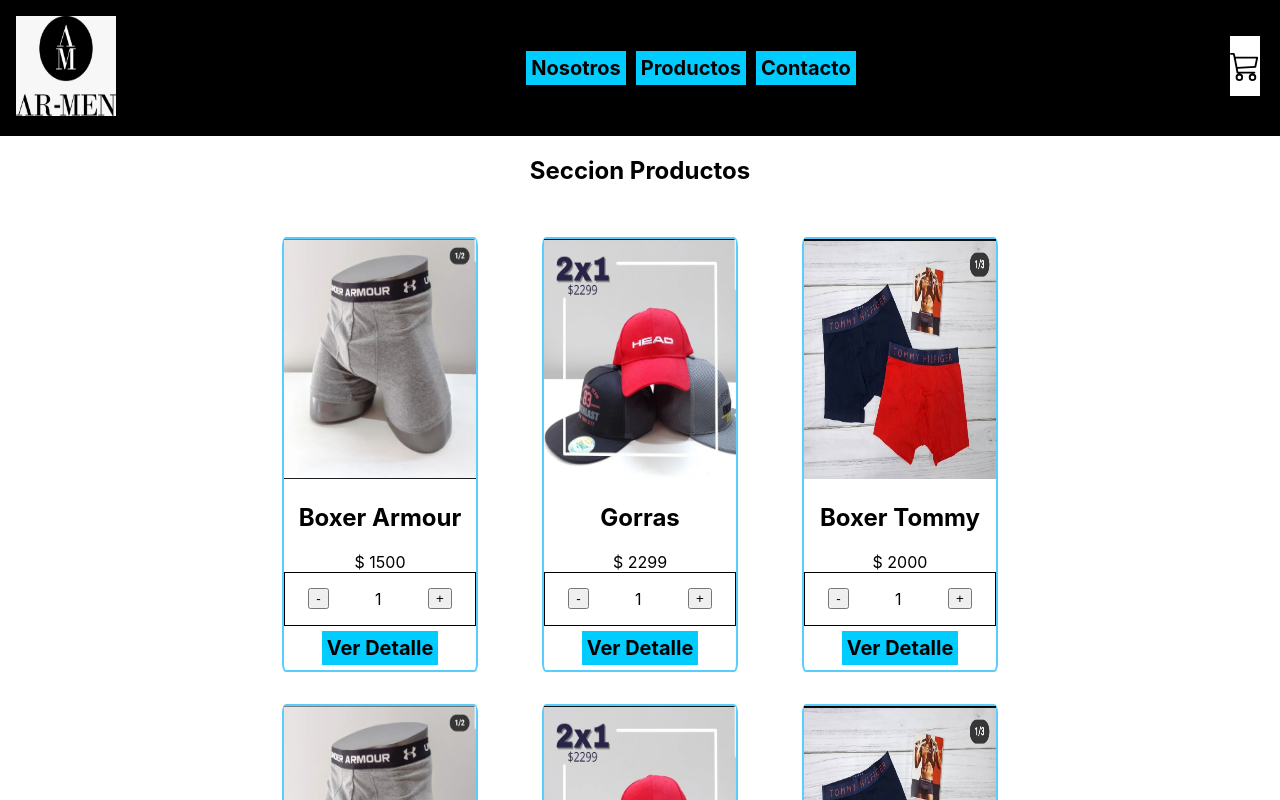
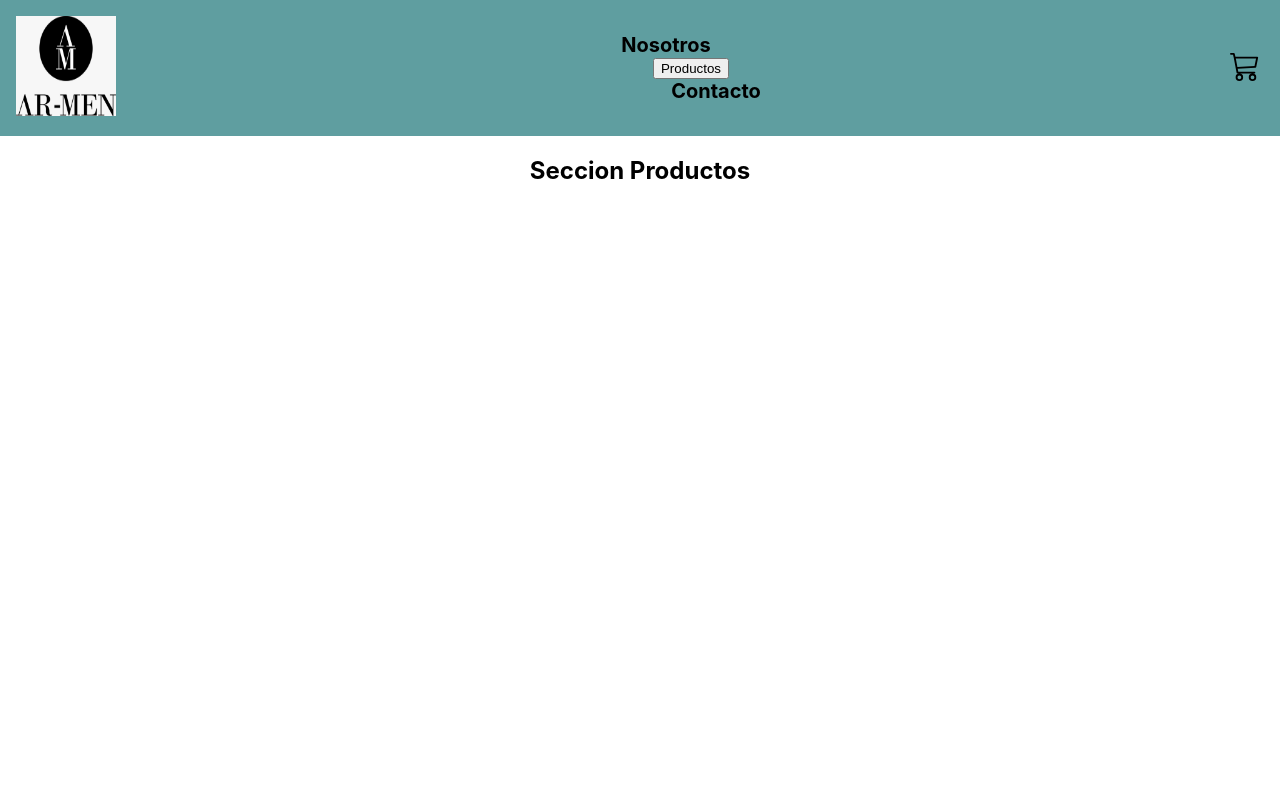
Before and after one commit to Marcos-calisse/ArmenProyectoReact, a React (Create React App) app: page /productos/1 in a window 1280 px wide. Shown: the top 800 px of the page. Built offline with nearby package versions, Linux system fonts and the light colour scheme.

Commit message:
intentando mejorar la pre-entrega

```diff
--- a/src/Components/Cart/cart.css
+++ b/src/Components/Cart/cart.css
@@ -1,5 +1,5 @@
 .img-carrito{
-    background-color: white;
+
     width: 60px;
     height: 60px;
 }
--- a/src/Components/Nav/NavBar.css
+++ b/src/Components/Nav/NavBar.css
@@ -1,6 +1,6 @@
 .nav-bar{
     width: 100%;
-    background-color: black;
+    background-color: cadetblue;
     display: flex;
     flex-direction: row;
     justify-content: space-between;
@@ -14,13 +14,16 @@
     text-decoration: none;
     font-size: 20px;
     font-weight: bold;
-    background-color: rgb(0, 204, 255);
     padding: 5px;
 }
 
 .nav-list li{
     display: inline;
-    margin: 5px;
+    margin: 50px;
+}
+
+.nav-list li:hover{
+    background-color: white
 }
 
 .cartContainer{
--- a/src/Components/Nav/NavBar.js
+++ b/src/Components/Nav/NavBar.js
@@ -2,9 +2,16 @@
 import Navbar from 'react-bootstrap/Navbar'
 import Cart from '../Cart/Cart'
 import { Link } from 'react-router-dom'
+import Dropdown from 'react-bootstrap/Dropdown'
 
 
 const NavBar = () => {
+
+    const categorias = ['Boxers', 'Gorras'];
+    categorias.map((cat) =>{
+        return cat
+    })
+
     return(
         <Navbar  className="nav-bar">
 
@@ -19,9 +26,17 @@
                     <Link to='/nosotros' className='componentesLink'>Nosotros</Link>
                 </li>
                 <li>
-                        <Link to='/productos/categoria' className='componentesLink'>
+
+                    <Dropdown className='subNav'>
+                        <Dropdown.Toggle variant="success" id="dropdown-basic">
                             Productos
-                        </Link>
+                        </Dropdown.Toggle>
+
+                        <Dropdown.Menu>
+                            <Dropdown.Item><Link to={`/productos/:categoria`} className='componentesLink'>Boxers</Link></Dropdown.Item>
+                            <Dropdown.Item><Link to={`/productos/:categoria`} className='componentesLink'>Gorras</Link></Dropdown.Item>
+                        </Dropdown.Menu>
+                    </Dropdown>
                 </li>
                 <li>
                     <Link to='/contacto' className='componentesLink'>Contacto</Link>
--- a/src/Components/pages/Productos.js
+++ b/src/Components/pages/Productos.js
@@ -1,43 +1,13 @@
-import productos from '../utilidades/products'
-import { useEffect } from 'react'
 import { useParams } from 'react-router-dom'
-import CardList from '../CardListContainer/CardList'
 
 const Productos = () => {
 
-    const { categoria } = useParams()
-    //const [product, setProduct] = useState()
+    const { categoria} = useParams()
+    console.log('useParams: ', categoria)
 
-    const getItem = () => {
-        return new Promise((resolve, reject) => {
-            setTimeout(() =>{
-                resolve(productos)
-            })
-        })
-    }
-
-    useEffect(() => {
-        getItem()
-        .then((response) => {
-            console.log(response)
-        })
-
-
-    },[categoria]) // eslint-disable-line react-hooks/exhaustive-deps
-
-    // const productoFiltrado =  (array) => {
-
-    //     return array.filter( (producto) => {
-    //         if(producto.categoria === categoria){
-    //             return setProduct(producto)
-    //         }
-    //     })
-    // }
-    // console.log('producto filtrado', productoFiltrado())
     return(
         <div>
             <h2> Seccion Productos</h2>
-            <CardList />
         </div>
     )
 }
```
